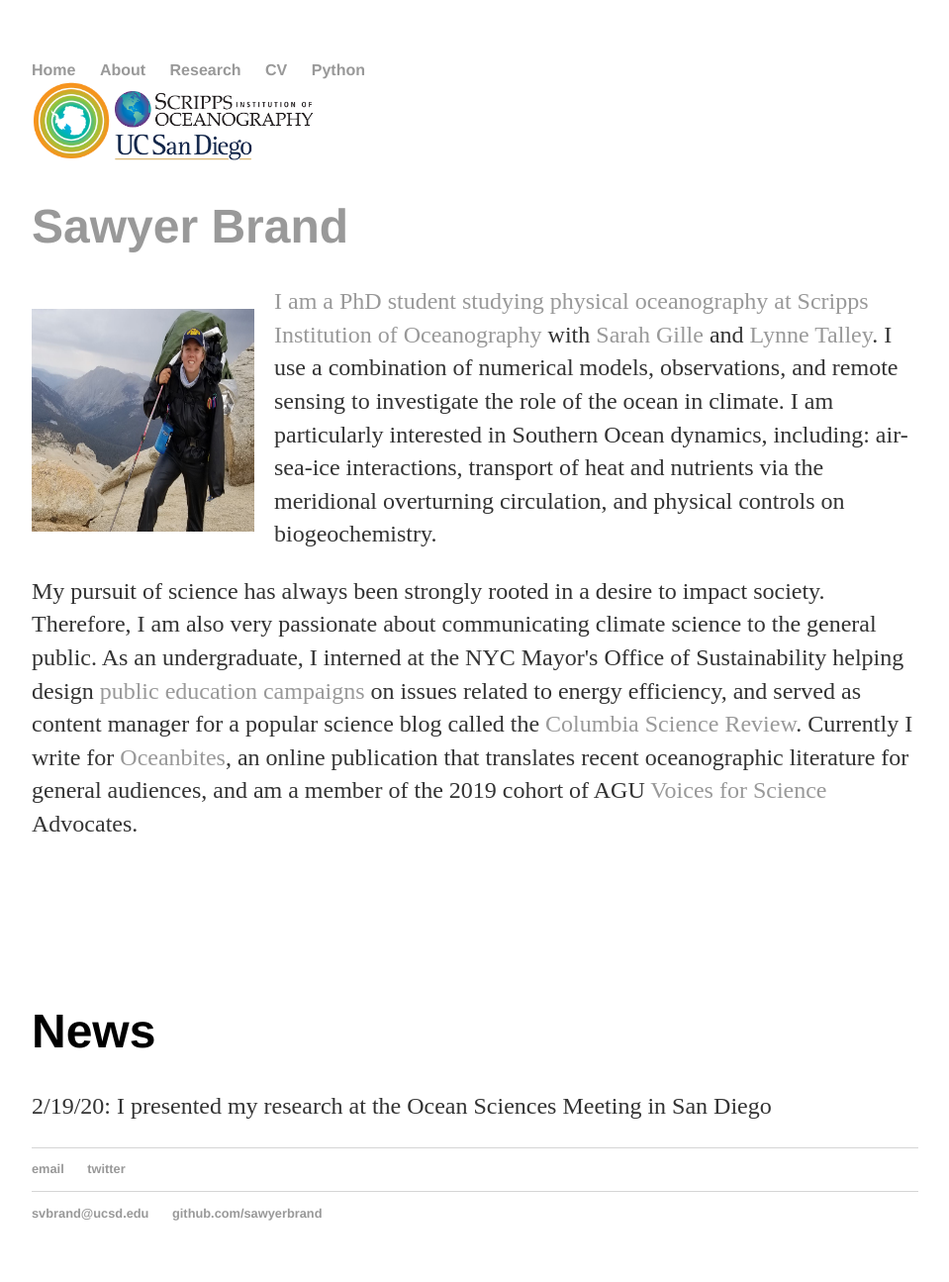
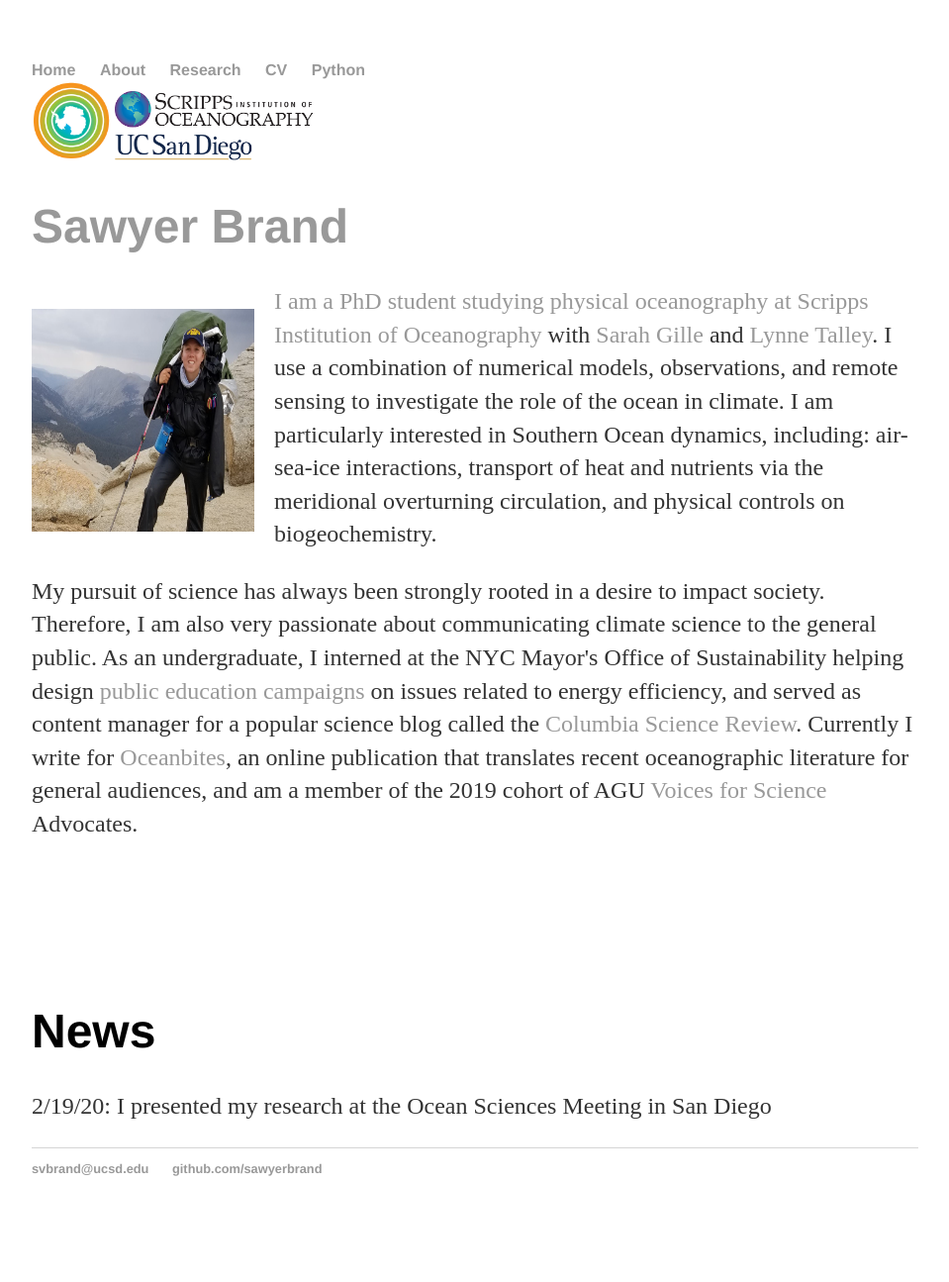
Before and after one commit to SawyerBrand/SawyerBrand.github.io, a Jekyll site: the page built from index.html, in a window 1280 px wide. Shown: the whole page at 99% size, without its empty margins (160-1119 px from the left). Built offline with Jekyll 4.4.1, drawn with Linux system fonts in a browser that asks for light colours; after the commit the page ends 1250 px from its top, so only the background shows below that.

Commit message:
Update index.html

```diff
--- a/index.html
+++ b/index.html
@@ -43,12 +43,6 @@
 
 			</div><!-- /.container -->
 
-			<footer>
-	    		<ul>
-	        		<li><a href="mailto:svbrand@ucsd.edu">email</a></li>
-	        		<li><a href="https://twitter.com/SawyerBrand">twitter</a></li>
-				</ul>
-			</footer>
 
 		</body>
 	</html>
```
